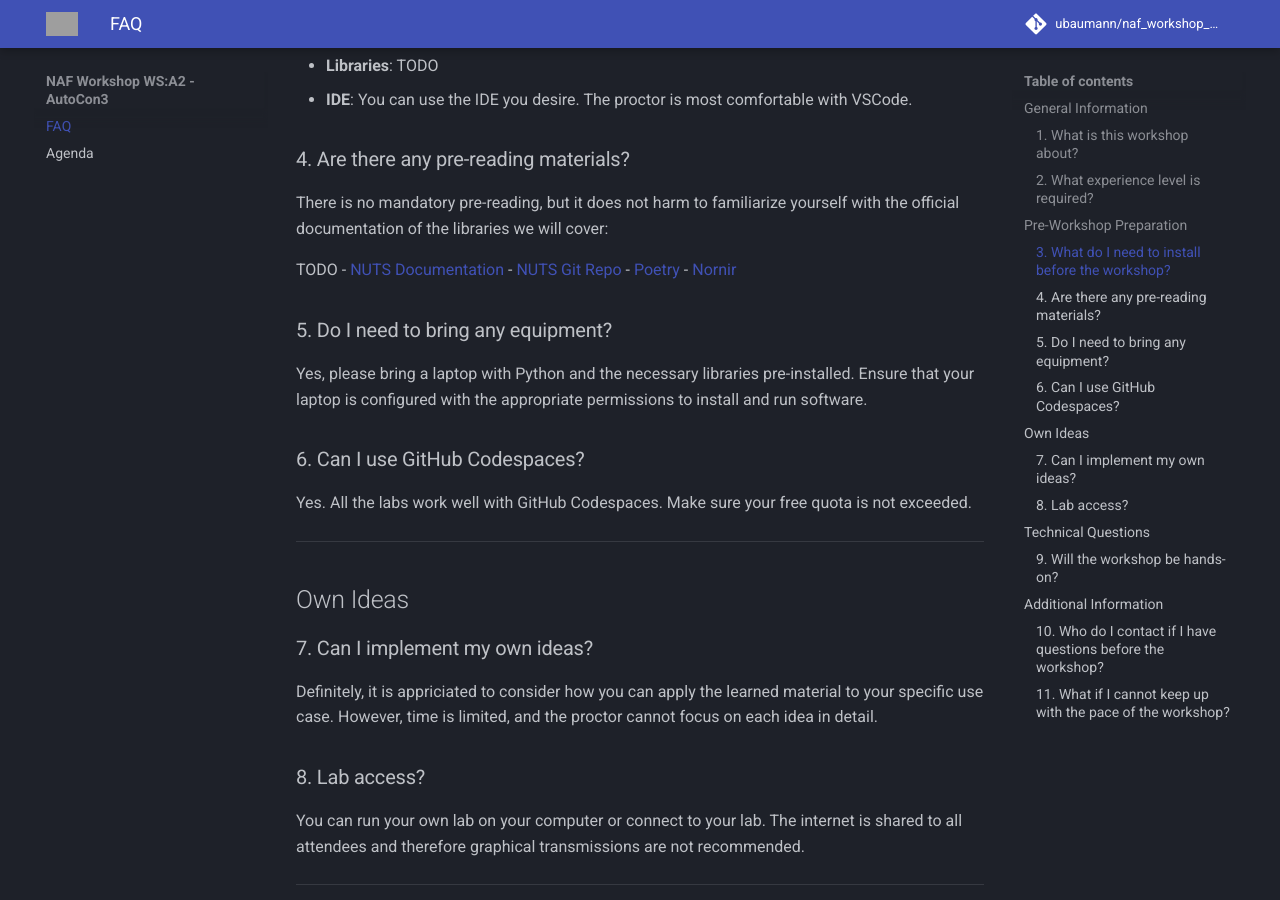
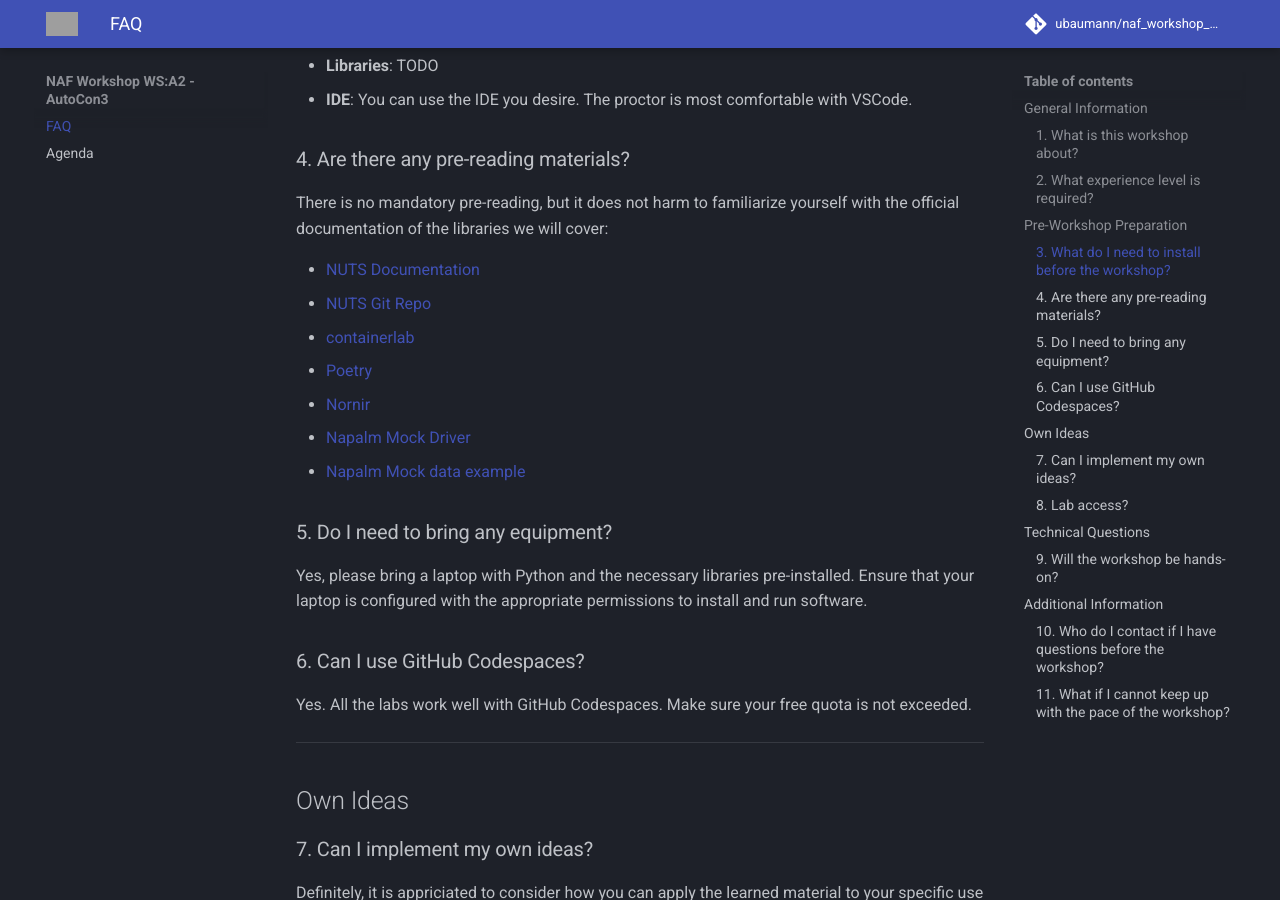
Before and after one commit to ubaumann/naf_workshop_NUTS, an MkDocs documentation site: the page built from docs/index.md, in a window 1280 px wide and 900 px high, scrolled down 1024 px. Built offline with MkDocs 1.6.1 and Material for MkDocs 9.7.7, drawn with Linux system fonts in a browser that asks for light colours; comment, search, counter and statistics services are not loaded; grey boxes are pictures that could not be loaded.

Commit message:
Add more links to index.md

```diff
--- a/docs/index.md
+++ b/docs/index.md
@@ -40,11 +40,13 @@ TODO
 ### 4. Are there any pre-reading materials?
 There is no mandatory pre-reading, but it does not harm to familiarize yourself with the official documentation of the libraries we will cover:
 
-TODO
 - [NUTS Documentation](https://nuts.readthedocs.io/en/latest/)
 - [NUTS Git Repo](https://github.com/network-unit-testing-system/nuts)
+- [containerlab](https://containerlab.dev/)
 - [Poetry](https://python-poetry.org/docs/)
 - [Nornir](https://nornir.readthedocs.io/)
+- [Napalm Mock Driver](https://napalm.readthedocs.io/en/latest/tutorials/mock_driver.html)
+- [Napalm Mock data example](https://github.com/NetAutLabs/topology_with_napalm/tree/main/mocked_napalm_data)
 
 
 ### 5. Do I need to bring any equipment?
```
